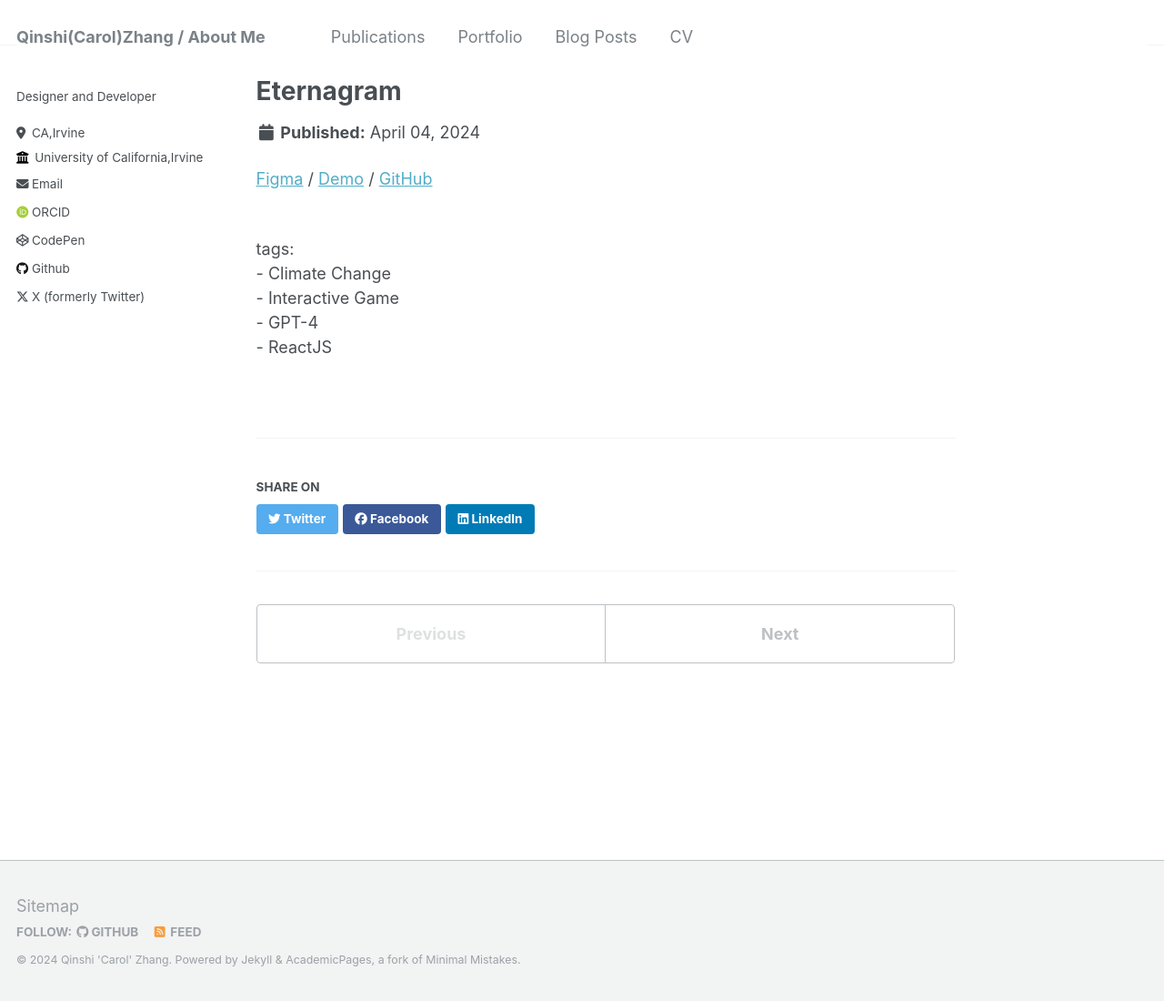
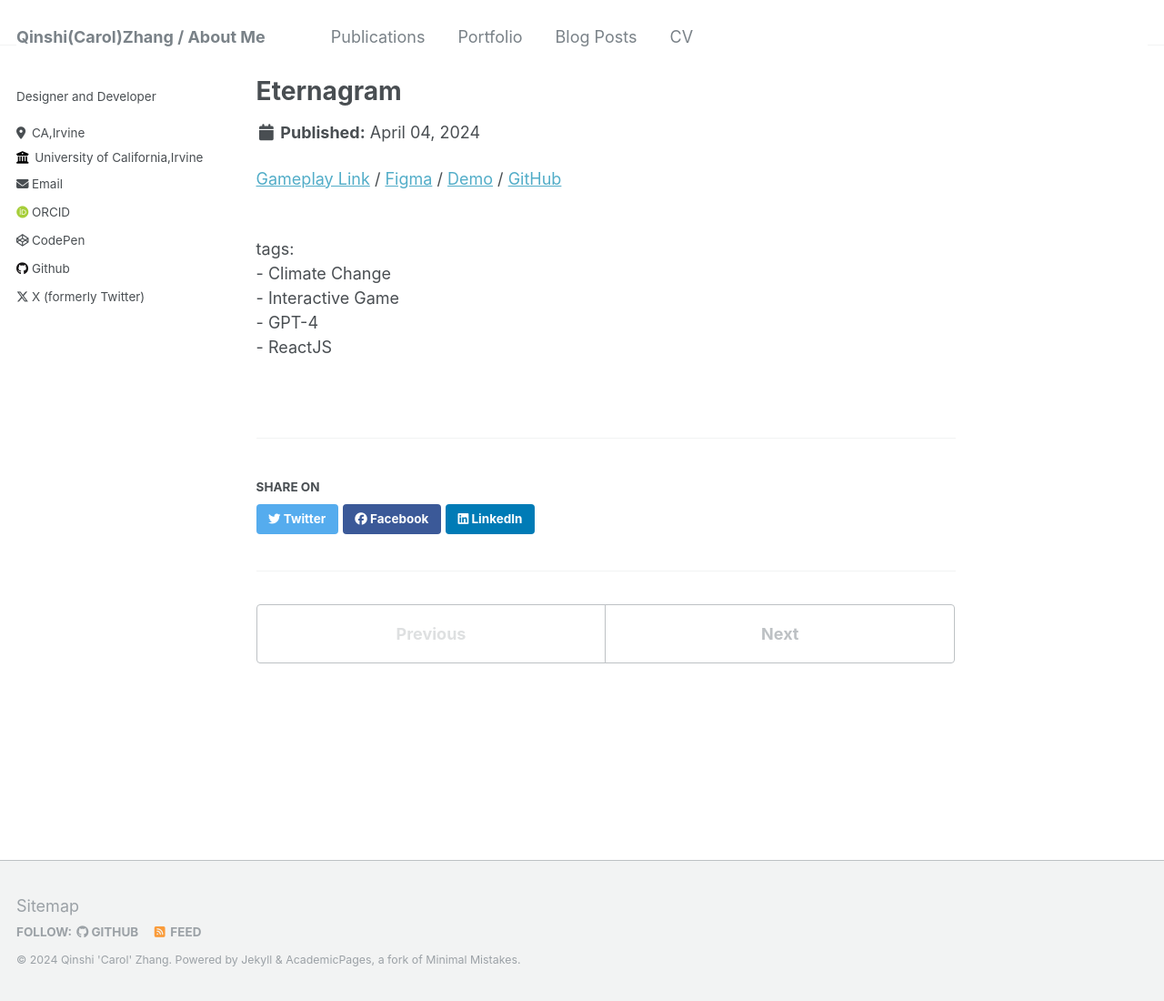
Before and after one commit to Carolzhangzz/AcademicWeb, a Jekyll site: the page built from _portfolio/portfolio-1.md, in a window 1280 px wide and 1100 px high. Shown: the whole window at 91% size. Built offline with Jekyll 4.4.1, drawn with Linux system fonts in a browser that asks for light colours; some web fonts are replaced.

Commit message:
Update portfolio-1.md

```diff
--- a/_portfolio/portfolio-1.md
+++ b/_portfolio/portfolio-1.md
@@ -5,7 +5,8 @@ Credit: Latisha Besariani Hendra (Back-End), [Qinshi Zhang (Front-End)](#), Suif
 collection: portfolio
 ---
 
-  [Figma](https://www.figma.com/file/H8QSnFBGWVWHsr0KtDcR1x/Eternagram?type=design&node-id=102%3A3&mode=design&t=EFo6wo8ueDWTAoRD-1)
+   [Gameplay Link](https://eternagram.xyz/)
+  / [Figma](https://www.figma.com/file/H8QSnFBGWVWHsr0KtDcR1x/Eternagram?type=design&node-id=102%3A3&mode=design&t=EFo6wo8ueDWTAoRD-1)
   / [Demo](https://drive.google.com/file/d/1XllwNe9dRExplsAWpIiAOuk9snLeT8Wd/view?usp=sharing)
  / [GitHub](https://github.com/Carolzhangzz/Eternagram)
   <br><br>
```
